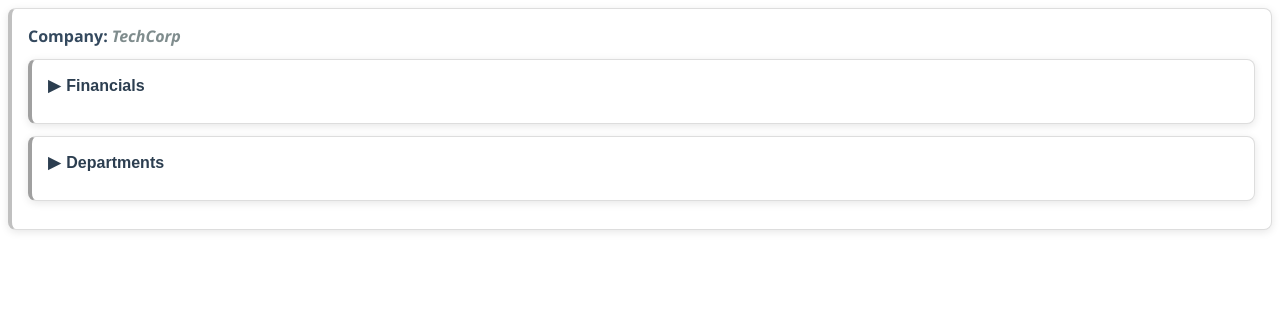
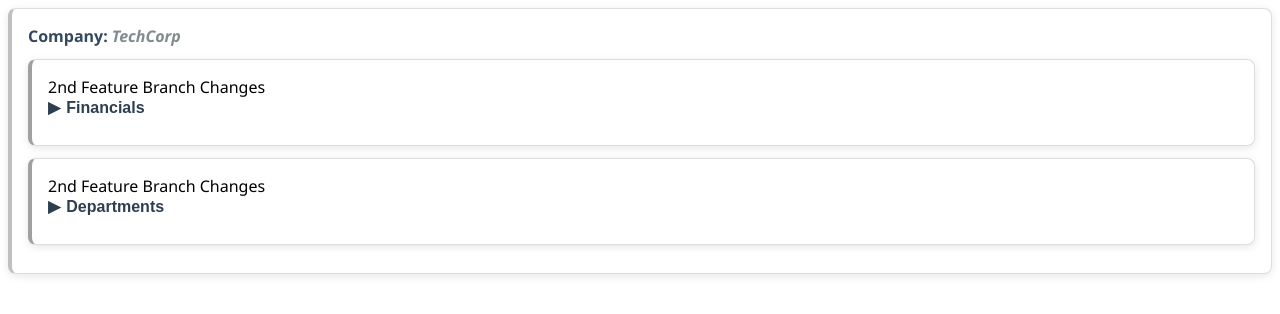
Before and after one commit to anuragsoni99/json-report, a React (Create React App) app: page / in a window 1280 px wide. Shown: the top 314 px of the page. Built offline with nearby package versions, Linux system fonts and the light colour scheme.

Commit message:
2ns feature branch changes

```diff
--- a/src/components/Accordian/Accordian.tsx
+++ b/src/components/Accordian/Accordian.tsx
@@ -10,6 +10,7 @@
   const [open, setOpen] = useState(false);
   return (
     <div style={{ marginBottom: 12 }}>
+      2nd Feature Branch Changes
       <button
         onClick={() => setOpen((prev) => !prev)}
         style={{
```
Also changed, not shown: .changeset/green-paths-repeat.md (added).
